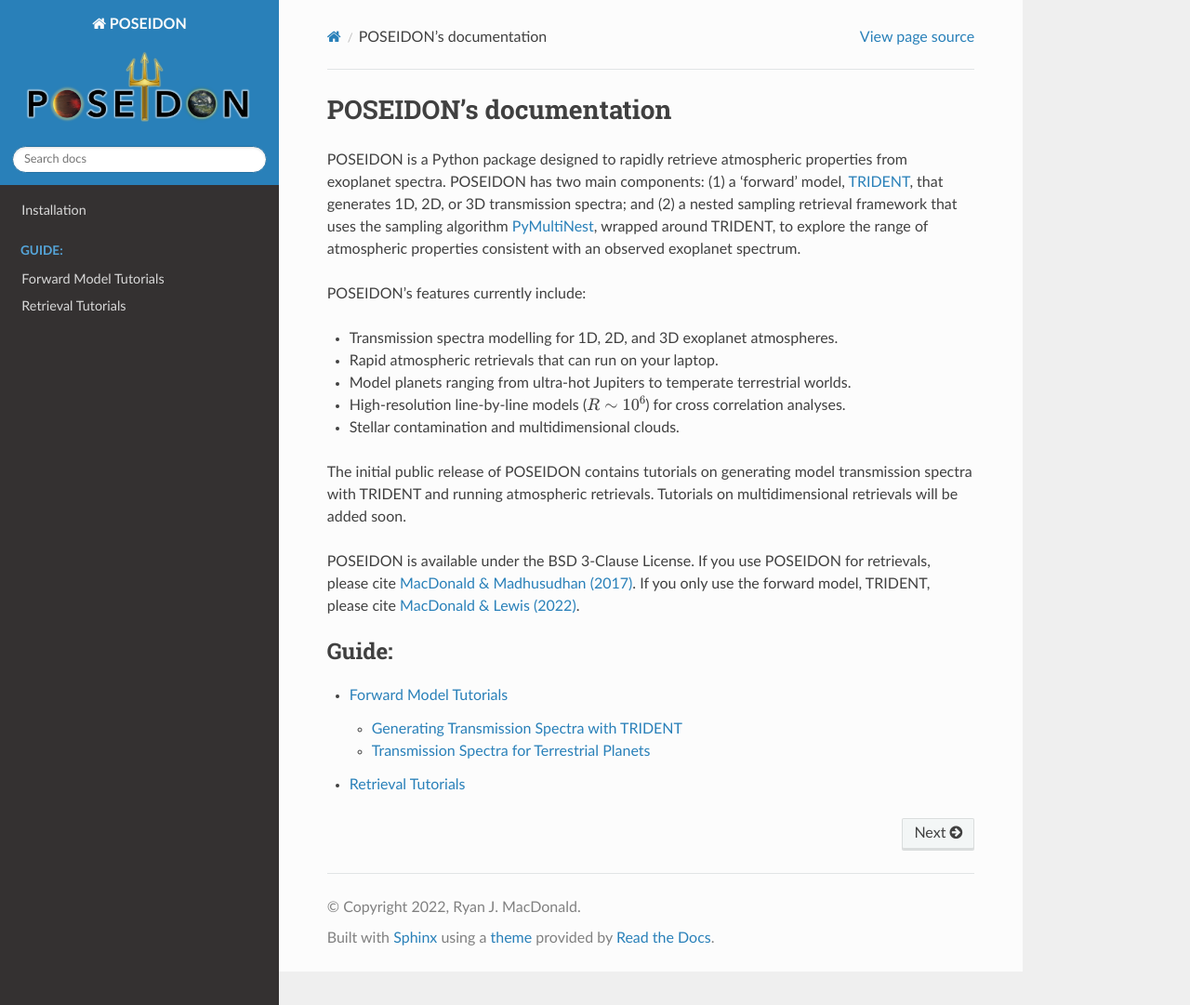
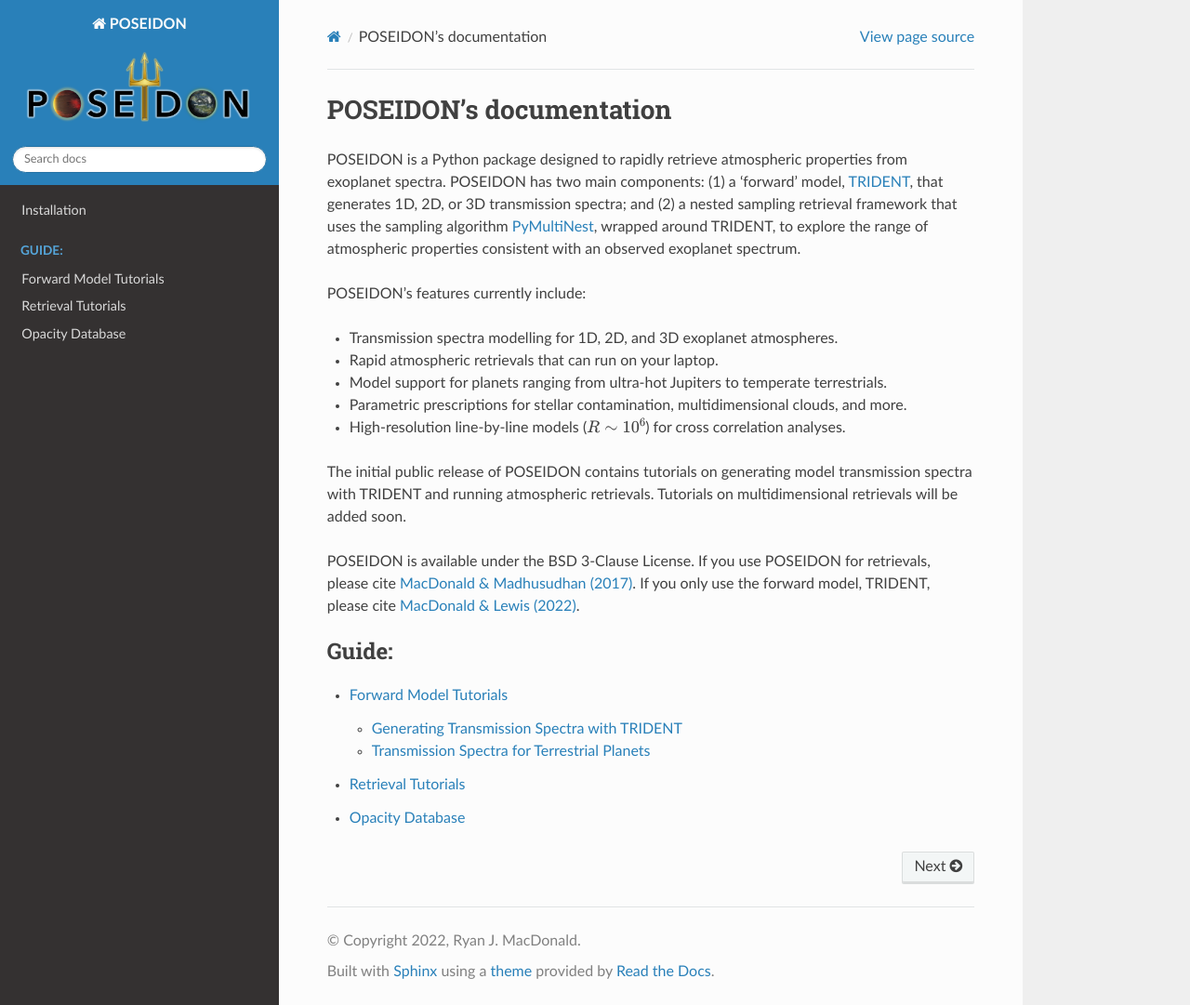
Before and after one commit to MartianColonist/POSEIDON, a Sphinx documentation site: the page built from docs/index.rst, in a window 1280 px wide and 1081 px high. Shown: the whole window at 93% size. Built offline with Sphinx 7.4.7 and the Read the Docs theme 2.0.0, drawn with Linux system fonts in a browser that asks for light colours; pages that are not in the unit, such as notebooks, are missing from menus.

Commit message:
Initial page for opacity database

```diff
--- a/docs/index.rst
+++ b/docs/index.rst
@@ -14,9 +14,9 @@ POSEIDON's features currently include:
 
 * Transmission spectra modelling for 1D, 2D, and 3D exoplanet atmospheres.
 * Rapid atmospheric retrievals that can run on your laptop.
-* Model planets ranging from ultra-hot Jupiters to temperate terrestrial worlds.
+* Model support for planets ranging from ultra-hot Jupiters to temperate terrestrials.
+* Parametric prescriptions for stellar contamination, multidimensional clouds, and more.
 * High-resolution line-by-line models (:math:`R \sim 10^6`) for cross correlation analyses.
-* Stellar contamination and multidimensional clouds.
 
 The initial public release of POSEIDON contains tutorials on generating model
 transmission spectra with TRIDENT and running atmospheric retrievals.
@@ -39,6 +39,7 @@ If you only use the forward model, TRIDENT, please cite `MacDonald & Lewis (2022
 
    content/forward_model_tutorials
    content/retrieval_tutorials
+   content/opacity_database
 
 .. toctree::
    :maxdepth: 2
```
Also changed, not shown: docs/content/opacity_database.rst (added, +10 -0 lines).
